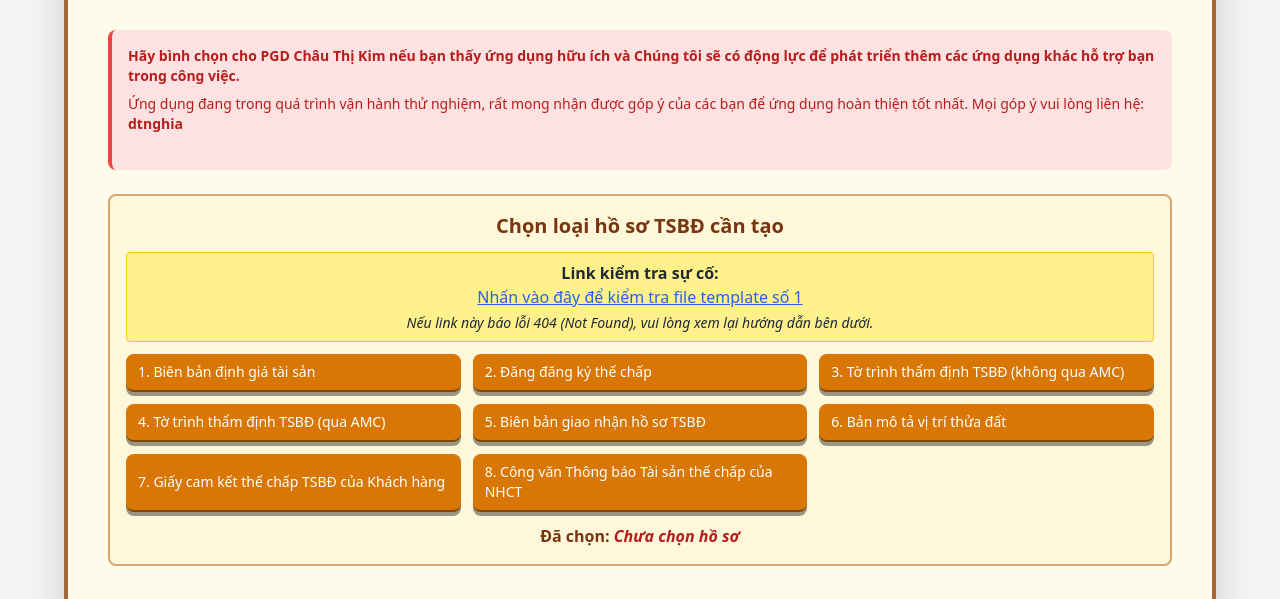
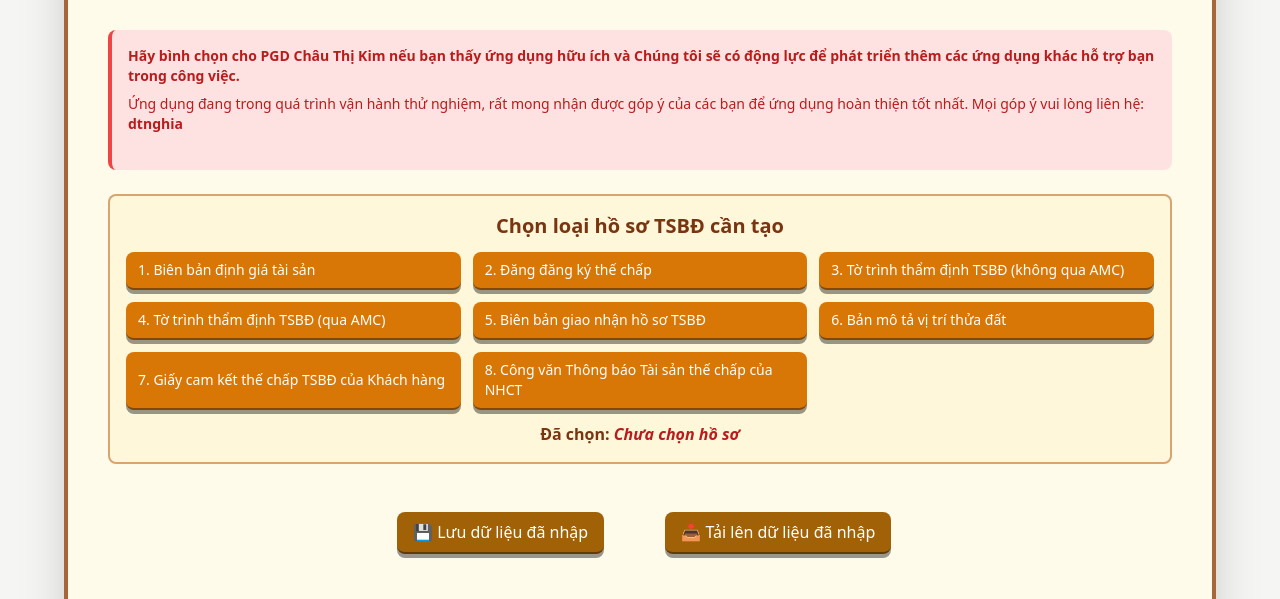
Before and after one commit to dtnghiaforai/hoso-tsbd-app-dtnghia, a website: page public/index.html in a window 1280 px wide. Shown: the part 168-767 px from the top of the page. Drawn offline with nearby package versions, Linux system fonts and the light colour scheme.

Commit message:
Update index.html

```diff
--- a/public/index.html
+++ b/public/index.html
@@ -25,13 +25,6 @@
 
   <div class="border-2 border-amber-700/50 rounded-lg p-4 mb-6 bg-amber-100/50">
       <h2 class="text-xl font-bold text-amber-900 mb-3 text-center">Chọn loại hồ sơ TSBĐ cần tạo</h2>
-
-      <!-- BƯỚC GỠ LỖI: Thêm link kiểm tra trực tiếp -->
-      <div class="text-center mb-3 p-2 bg-yellow-200 border border-yellow-400 rounded">
-          <p class="font-bold">Link kiểm tra sự cố:</p>
-          <a href="/templates/template_MB02_Bien ban dinh gia_QSDD.docx" target="_blank" class="text-blue-600 underline hover:text-blue-800">Nhấn vào đây để kiểm tra file template số 1</a>
-          <p class="text-sm italic mt-1">Nếu link này báo lỗi 404 (Not Found), vui lòng xem lại hướng dẫn bên dưới.</p>
-      </div>
 
       <div id="templateButtonsContainer" class="grid grid-cols-1 sm:grid-cols-2 lg:grid-cols-3 gap-3">
           <!-- Các nút template sẽ được tạo bằng JavaScript -->
```
